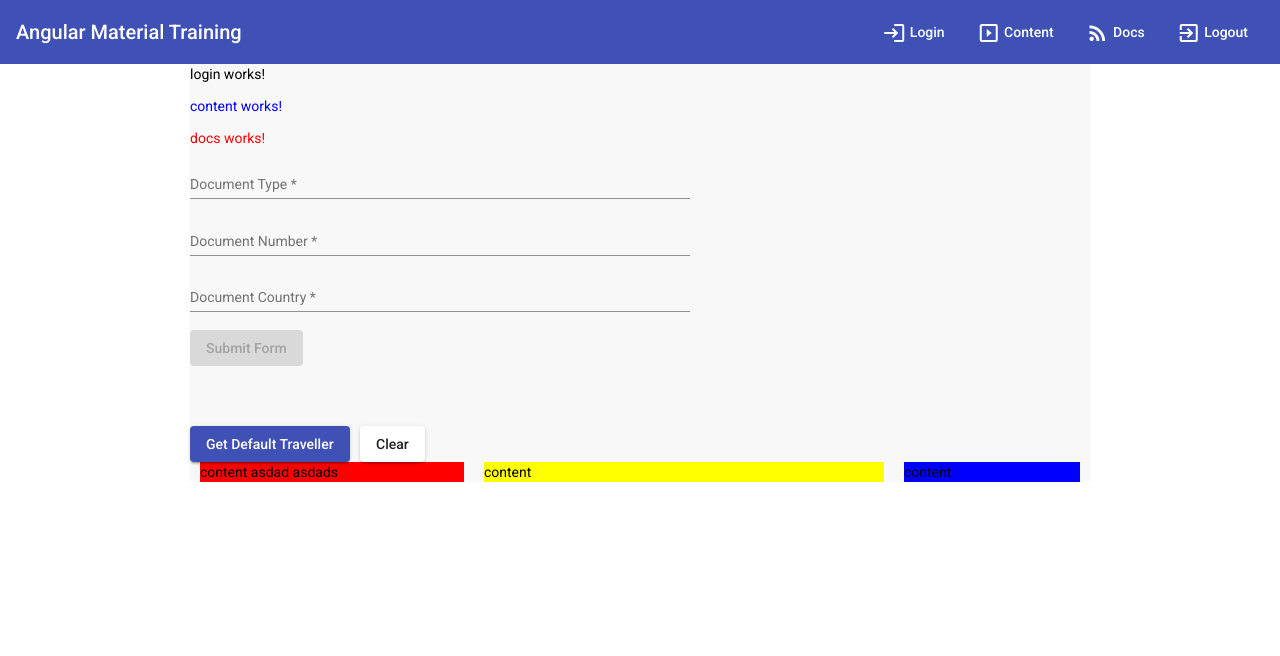
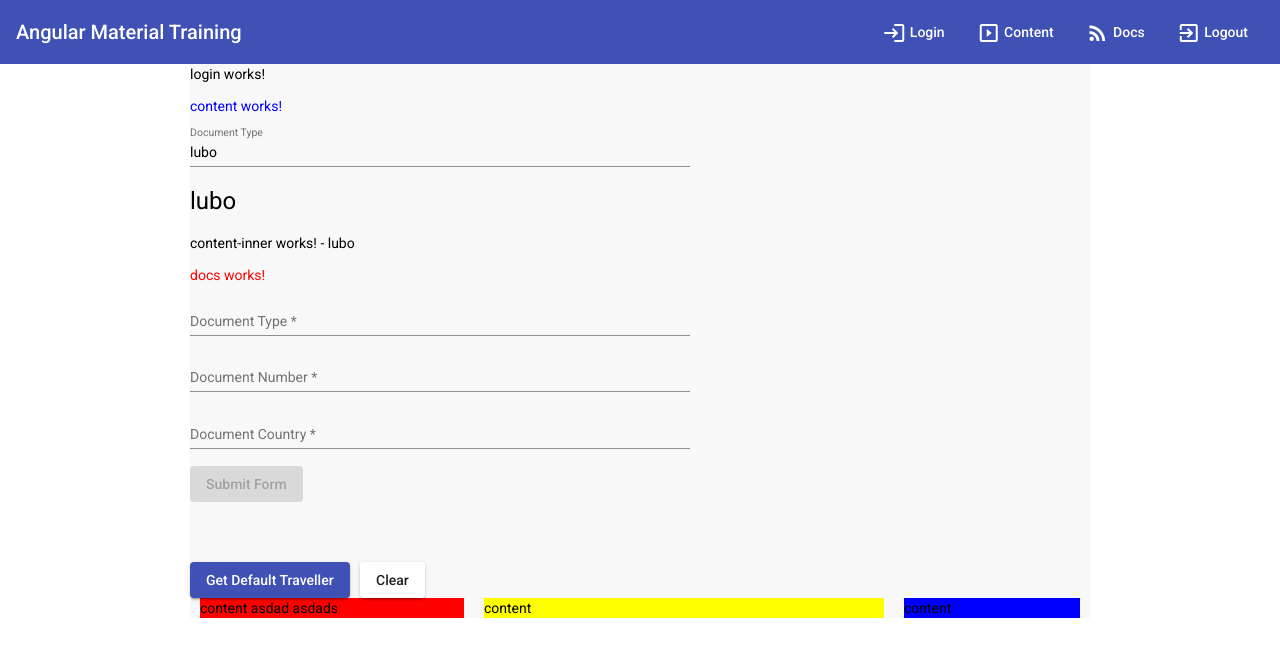
Before and after one commit to inspirexs/angular-training, an Angular app: page / in a window 1280 px wide. Shown: the top 656 px of the page. Built offline with nearby package versions, Linux system fonts and the light colour scheme.

Commit message:
inner component communication

```diff
--- a/src/app/app.module.ts
+++ b/src/app/app.module.ts
@@ -19,6 +19,7 @@ import { DocsComponent } from './components/docs/docs.component';
 import { HeaderComponent } from './components/header/header.component';
 import { LoginComponent } from './components/login/login.component';
 import { ContentComponent } from './components/content/content.component';
+import { ContentInnerComponent } from './components/content/content-inner/content-inner.component';
 
 @NgModule({
   declarations: [
@@ -26,6 +27,7 @@ import { ContentComponent } from './components/content/content.component';
     HeaderComponent,
     LoginComponent,
     ContentComponent,
+    ContentInnerComponent,
     DocsComponent
   ],
   imports: [
--- /dev/null
+++ b/src/app/components/content/content-inner/content-inner.component.html
@@ -0,0 +1,3 @@
+<p>
+  content-inner works! - {{name}}
+</p>
--- /dev/null
+++ b/src/app/components/content/content-inner/content-inner.component.ts
@@ -0,0 +1,16 @@
+import { Component, Input, OnInit } from '@angular/core';
+
+@Component({
+  selector: 'app-content-inner',
+  templateUrl: './content-inner.component.html',
+  styleUrls: ['./content-inner.component.css']
+})
+export class ContentInnerComponent implements OnInit {
+  @Input('name') name: string;
+
+  constructor() { }
+
+  ngOnInit() {
+  }
+
+}
--- a/src/app/components/content/content.component.html
+++ b/src/app/components/content/content.component.html
@@ -1,3 +1,13 @@
 <p class="p-class">
   content works!
 </p>
+
+<mat-form-field class="example-full-width" style="width: 500px;">
+  <mat-label>Document Type</mat-label>
+  <input
+  matInput placeholder="Enter Your Document Type" [(ngModel)]="formValue">
+</mat-form-field>
+
+<h1>{{formValue}}</h1>
+
+<app-content-inner [name]="formValue"></app-content-inner>
--- a/src/app/components/content/content.component.ts
+++ b/src/app/components/content/content.component.ts
@@ -6,6 +6,7 @@ import { Component, OnInit } from '@angular/core';
   styleUrls: ['./content.component.css']
 })
 export class ContentComponent implements OnInit {
+  formValue: string = 'lubo';
 
   constructor() { }
 
```
Also changed, not shown: src/app/components/content/content-inner/content-inner.component.css (added), 1 other file (tests, documents, lock files or other folders).
